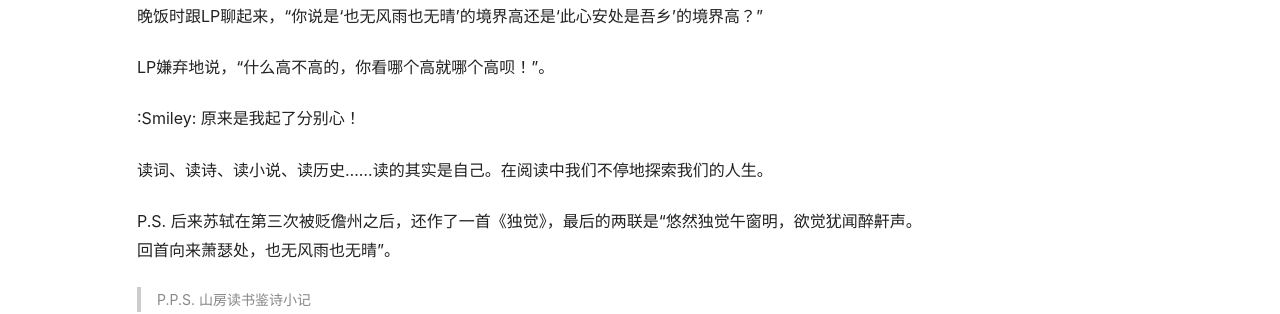
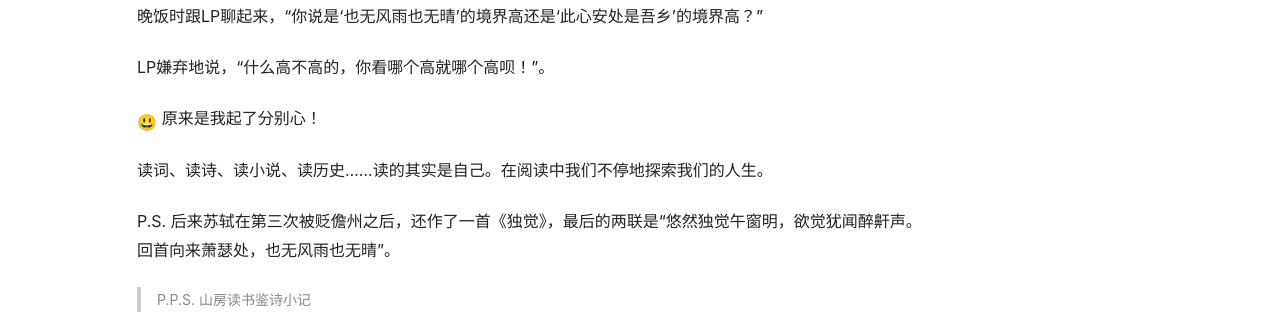
Before and after one commit to wjmmx/wjmmx.github.io, a Jekyll site: the page built from _posts/2021-09-26-Which_Stage_Is_Better.md, in a window 1280 px wide. Shown: the part 1085-1399 px from the top of the page. Built offline with Jekyll 4.4.1, drawn with Linux system fonts in a browser that asks for light colours; nearby versions of some CDN libraries; emoji names are drawn with the system emoji font; comment, search, counter and statistics services are not loaded.

Commit message:
:smiley:

```diff
--- a/_posts/2021-09-26-Which_Stage_Is_Better.md
+++ b/_posts/2021-09-26-Which_Stage_Is_Better.md
@@ -40,7 +40,7 @@ tags: life poem
 
 LP嫌弃地说，“什么高不高的，你看哪个高就哪个高呗！”。
 
-:Smiley: 原来是我起了分别心！
+:smiley: 原来是我起了分别心！
 
 读词、读诗、读小说、读历史……读的其实是自己。在阅读中我们不停地探索我们的人生。
 
```
